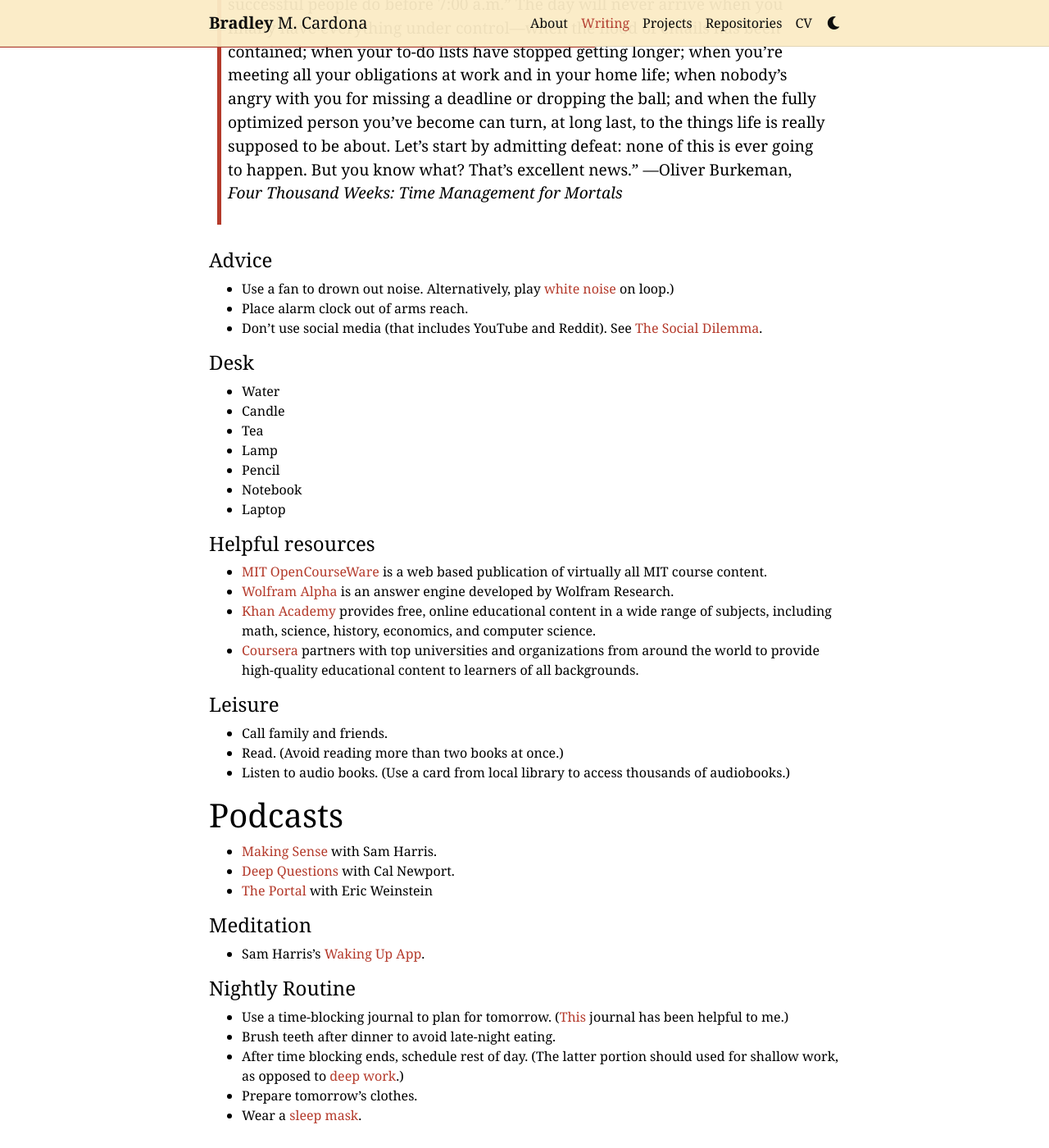
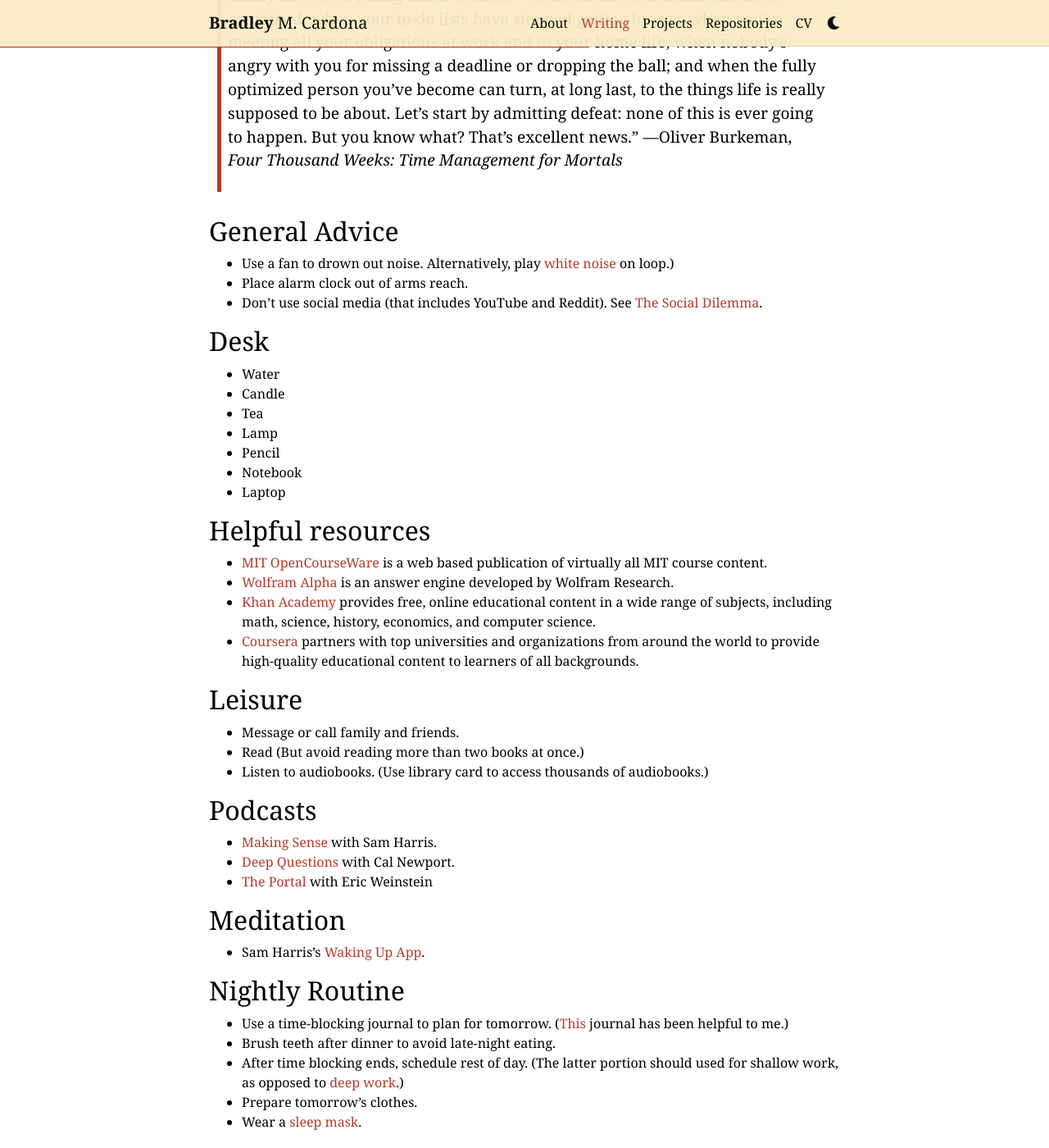
Before and after one commit to BMCARDONA/bmcardona.github.io, a Jekyll site: the page built from _posts/2023-04-05-infrastructure-cheatsheet.md, in a window 1280 px wide and 1400 px high, scrolled down 464 px. Shown: the whole window at 82% size. Built offline with Jekyll 4.4.1, drawn with Linux system fonts in a browser that asks for light colours; comment, search, counter and statistics services are not loaded; a style sheet for code colours, icons or effects is not loaded.

Commit message:
update posts

```diff
--- a/_posts/2023-04-05-infrastructure-cheatsheet.md
+++ b/_posts/2023-04-05-infrastructure-cheatsheet.md
@@ -6,18 +6,18 @@
 categories: productivity
 ---
 
-<p><span class="dropcap">T</span>his is some text.</p>
-
 This post was inspired by Stephen Wolfram's 2019 [post](https://writings.stephenwolfram.com/2019/02/seeking-the-productive-life-some-details-of-my-personal-infrastructure/).
 
 > “Productivity is a trap. Becoming more efficient just makes you more rushed, and trying to clear the decks simply makes them fill up again faster. Nobody in the history of humanity has ever achieved “work-life balance,” whatever that might be, and you certainly won’t get there by copying the “six things successful people do before 7:00 a.m.” The day will never arrive when you finally have everything under control—when the flood of emails has been contained; when your to-do lists have stopped getting longer; when you’re meeting all your obligations at work and in your home life; when nobody’s angry with you for missing a deadline or dropping the ball; and when the fully optimized person you’ve become can turn, at long last, to the things life is really supposed to be about. Let’s start by admitting defeat: none of this is ever going to happen. But you know what? That’s excellent news.” &mdash;Oliver Burkeman, *Four Thousand Weeks: Time Management for Mortals*
 
-#### Advice
+
+## General Advice
 - Use a fan to drown out noise. Alternatively, play [white noise](https://open.spotify.com/track/5UBonaClAZVfzxJNn8nnhh?si=574507e8b3744f00) on loop.)
 - Place alarm clock out of arms reach.
 - Don't use social media (that includes YouTube and Reddit). See [The Social Dilemma](https://www.netflix.com/title/81254224).
 
-#### Desk
+
+## Desk
 - Water
 - Candle
 - Tea
@@ -26,28 +26,30 @@
 - Notebook
 - Laptop
 
-#### Helpful resources
+
+## Helpful resources
 - [MIT OpenCourseWare](https://ocw.mit.edu) is a web based publication of virtually all MIT course content.
 - [Wolfram Alpha](https://www.wolframalpha.com) is an answer engine developed by Wolfram Research.
 - [Khan Academy](https://www.khanacademy.org) provides free, online educational content in a wide range of subjects, including math, science, history, economics, and computer science.
 - [Coursera](https://www.google.com/search?client=safari&rls=en&q=coursera&ie=UTF-8&oe=UTF-8) partners with top universities and organizations from around the world to provide high-quality educational content to learners of all backgrounds.
 
 
-#### Leisure
-- Call family and friends.
-- Read. (Avoid reading more than two books at once.)
-- Listen to audio books. (Use a card from local library to access thousands of audiobooks.)
+## Leisure
+- Message or call family and friends.
+- Read (But avoid reading more than two books at once.)
+- Listen to audiobooks. (Use library card to access thousands of audiobooks.)
 
-# Podcasts
+## Podcasts
 - [Making Sense](https://open.spotify.com/show/5rgumWEx4FsqIY8e1wJNAk?si=0597ac75f6b14d5d) with Sam Harris.
 - [Deep Questions](https://open.spotify.com/show/0e9lFr3AdJByoBpM6tAbxD?si=74930b088d064971) with Cal Newport.
 - [The Portal](https://open.spotify.com/show/3qv8BS1HzrgKpDnXSlYWWL?si=28f6f91461434b95) with Eric Weinstein
 
 
-#### Meditation
+## Meditation
 - Sam Harris's [Waking Up App](https://www.wakingup.com).
 
-#### Nightly Routine
+
+## Nightly Routine
 - Use a time-blocking journal to plan for tomorrow. ([This](https://www.amazon.com/Time-Block-Planner-Daily-Method-Distracted/dp/0593192052) journal has been helpful to me.)
 - Brush teeth after dinner to avoid late-night eating.
 - After time blocking ends, schedule rest of day. (The latter portion should used for shallow work, as opposed to [deep work](https://calnewport.com/some-notes-on-deep-working/).)
```
Also changed, not shown: _posts_drafts/2023-04-08-on-lying.md (added, +9 -0 lines), _posts_drafts/2023-04-08-on-telling-the-truth.md (deleted, +0 -10 lines), _posts/2023-04-07-reading-list.md (line endings or trailing spaces).
